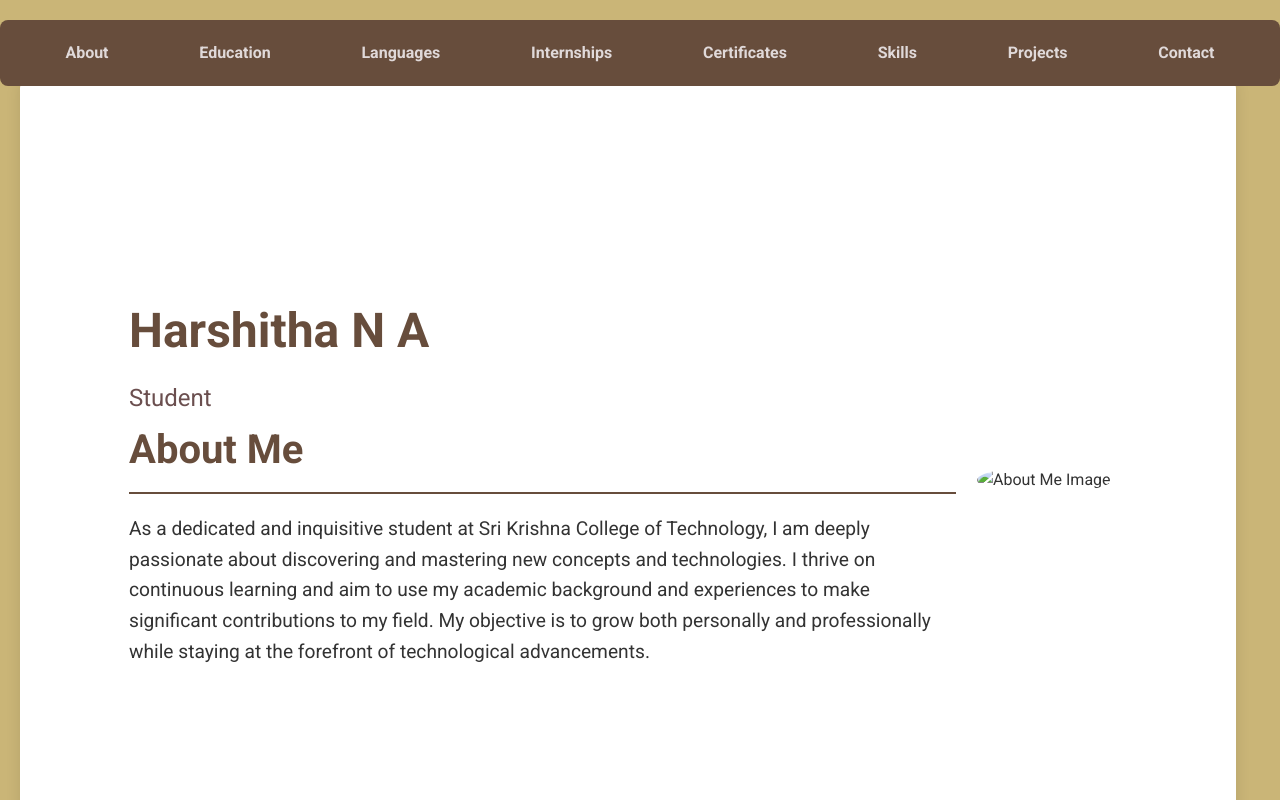
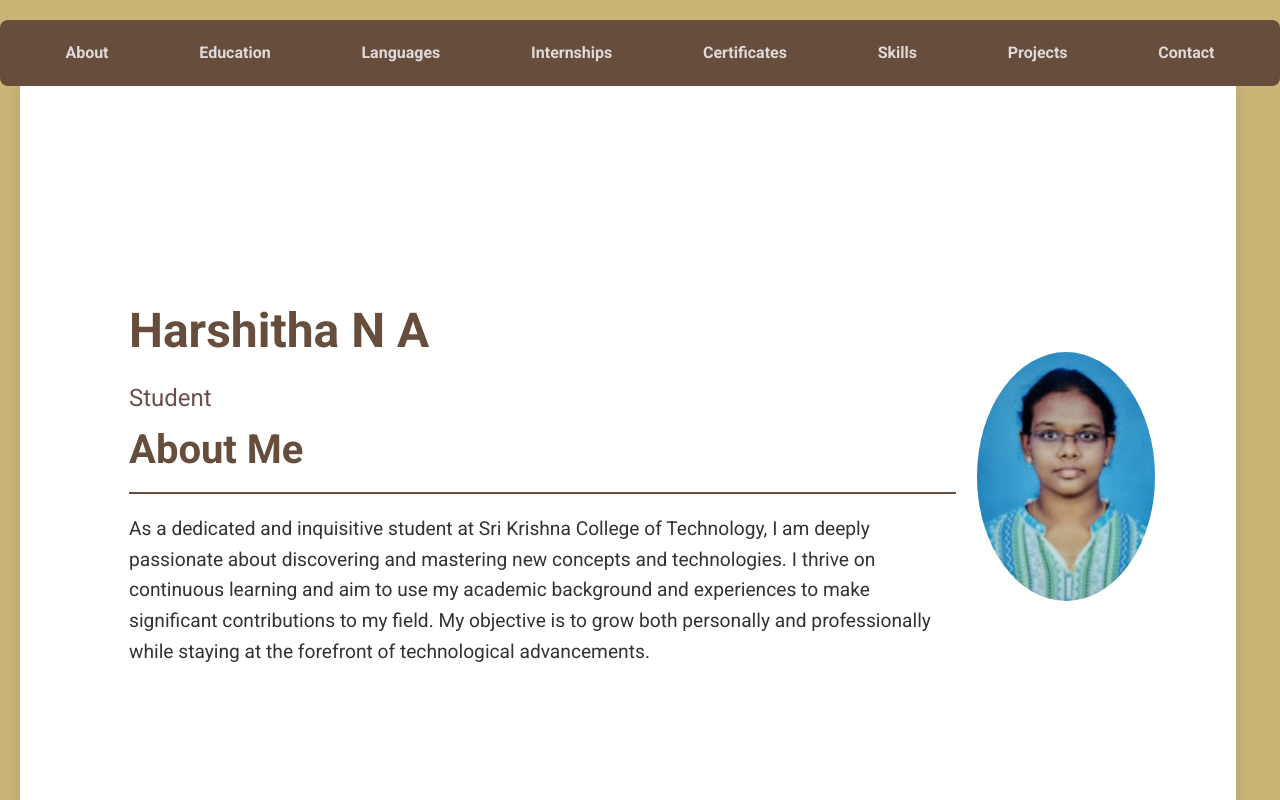
Before and after one commit to harshitha672005/portfolio, a plain HTML site: page index.html in a window 1280 px wide. Shown: the top 800 px of the page. Drawn offline with Linux system fonts and the light colour scheme.

Commit message:
Update index.html

```diff
--- a/index.html
+++ b/index.html
@@ -42,7 +42,7 @@
                     <p>   As a dedicated and inquisitive student at Sri Krishna College of Technology, I am deeply passionate about discovering and mastering new concepts and technologies. I thrive on continuous learning and aim to use my academic background and experiences to make significant contributions to my field. My objective is to grow both personally and professionally while staying at the forefront of technological advancements.</p>
                 </div>
                 <div class="about-image">
-                    <img src="WhatsApp Image 2024-07-24 at 9.48.55 AM.jpeg" alt="About Me Image">
+                    <img src="photo.jpeg" alt="About Me Image">
                 </div>
             </div>
         </section>
```
